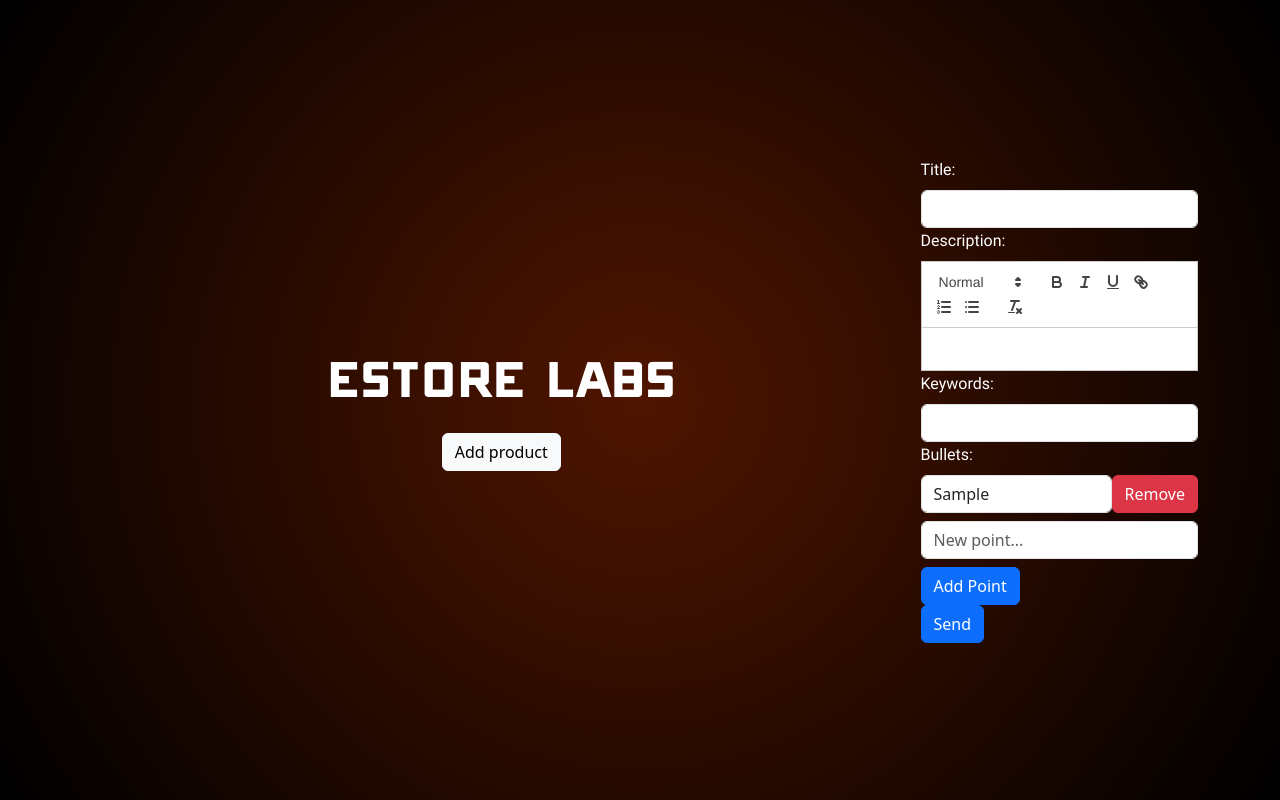
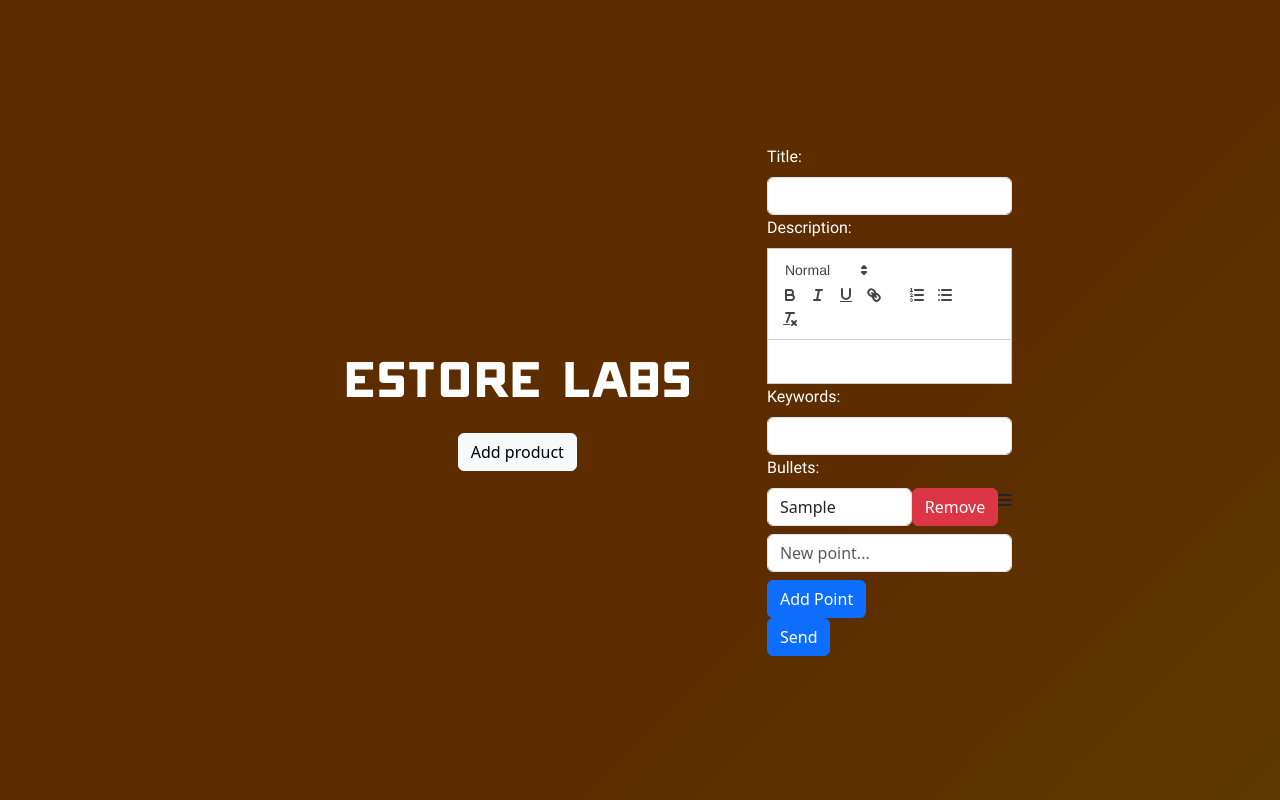
Before and after one commit to FLaMeREVENGE/estore-labs-task, a React (Create React App) app: page / in a window 1280 px wide. Both pictures are taken after typing "Sample" into the empty fields and a click on the button "Add Point". Built offline with nearby package versions, Linux system fonts and the light colour scheme.

Commit message:
drag works

```diff
--- a/package.json
+++ b/package.json
@@ -3,6 +3,9 @@
   "version": "0.1.0",
   "private": true,
   "dependencies": {
+    "@fortawesome/fontawesome-svg-core": "^6.5.1",
+    "@fortawesome/free-solid-svg-icons": "^6.5.1",
+    "@fortawesome/react-fontawesome": "^0.2.0",
     "@testing-library/jest-dom": "^5.17.0",
     "@testing-library/react": "^13.4.0",
     "@testing-library/user-event": "^13.5.0",
--- a/src/components/FormProduct.jsx
+++ b/src/components/FormProduct.jsx
@@ -5,6 +5,8 @@
 import ReactQuill from "react-quill";
 import "react-quill/dist/quill.snow.css";
 import { DragDropContext, Droppable, Draggable } from "react-beautiful-dnd";
+import { FontAwesomeIcon } from "@fortawesome/react-fontawesome";
+import { faBars } from "@fortawesome/free-solid-svg-icons";
 
 const schema = object({
   title: string().min(1).max(100),
@@ -45,33 +47,33 @@
   });
 
   const [newPoint, setNewPoint] = useState("");
-  const [points, setPoints] = useState([]); // Dodajemy stan komponentu dla punktów
+  const [points, setPoints] = useState([]);
 
   const onDragEnd = (result) => {
     if (!result.destination) return;
     const { source, destination } = result;
-    const pointsCopy = [...points]; // Skopiuj aktualne punkty
+    const pointsCopy = [...points];
     const [movedItem] = pointsCopy.splice(source.index, 1);
     pointsCopy.splice(destination.index, 0, movedItem);
-    setPoints(pointsCopy); // Zaktualizuj stan komponentu React
-    setValue("points", pointsCopy); // Zaktualizuj stan "points" w formularzu
+    setPoints(pointsCopy);
+    setValue("points", pointsCopy);
   };
 
   const handleAddPoint = () => {
     if (newPoint.trim() !== "") {
-      const pointsCopy = [...points]; // Skopiuj aktualne punkty
+      const pointsCopy = [...points];
       pointsCopy.push(newPoint);
-      setPoints(pointsCopy); // Zaktualizuj stan komponentu React
-      setValue("points", pointsCopy); // Zaktualizuj stan "points" w formularzu
+      setPoints(pointsCopy);
+      setValue("points", pointsCopy);
       setNewPoint("");
     }
   };
 
   const handleRemovePoint = (indexToRemove) => {
-    const pointsCopy = [...points]; // Skopiuj aktualne punkty
+    const pointsCopy = [...points];
     pointsCopy.splice(indexToRemove, 1);
-    setPoints(pointsCopy); // Zaktualizuj stan komponentu React
-    setValue("points", pointsCopy); // Zaktualizuj stan "points" w formularzu
+    setPoints(pointsCopy);
+    setValue("points", pointsCopy);
   };
 
   const onSubmit = (data) => {
@@ -85,12 +87,10 @@
         <Controller
           name="title"
           control={control}
-          render={({ field }) => (
-            <Form.Control {...field} type="text" />
-          )}
+          render={({ field }) => <Form.Control {...field} type="text" />}
         />
         {errors.title && (
-          <p className="error-text label">Tytuł jest wymagany.</p>
+          <p className="error-text label">Title is required</p>
         )}
       </Form.Group>
       <Form.Group>
@@ -118,31 +118,25 @@
       <Form.Group>
   <Form.Label className="label">Bullets:</Form.Label>
   <DragDropContext onDragEnd={onDragEnd}>
-          <Droppable droppableId="points">
+    {points.map((point, index) => (
+      <Droppable key={`droppable-${index}`} droppableId={`droppable-${index}`}>
         {(provided) => (
           <div ref={provided.innerRef} {...provided.droppableProps}>
-                {points.map((point, index) => (
-                  <Draggable
-                    key={`point-${index}`} // Unikalny klucz na podstawie indeksu
-                    draggableId={`point-${index}`}
-                    index={index}
-                  >
+            <Draggable key={`draggable-${index}`} draggableId={`draggable-${index}`} index={index}>
               {(provided) => (
-                      <div
-                        ref={provided.innerRef}
-                        {...provided.draggableProps}
-                        {...provided.dragHandleProps}
-                      >
+                <div ref={provided.innerRef} {...provided.draggableProps}>
+                  <div className="d-flex">
                     <Controller
                       name={`points[${index}]`}
                       control={control}
                       defaultValue={point}
                       render={({ field }) => (
-                            <div className="d-flex">
                         <Form.Control
                           {...field}
                           type="text"
                           className="mr-2"
+                        />
+                      )}
                     />
                     <Button
                       variant="danger"
@@ -150,17 +144,21 @@
                     >
                       Remove
                     </Button>
+                    <div
+                      className="drag-handle"
+                      {...provided.dragHandleProps}
+                    >
+                      <FontAwesomeIcon icon={faBars} />
                     </div>
-                          )}
-                        />
+                  </div>
                 </div>
               )}
             </Draggable>
-                ))}
             {provided.placeholder}
           </div>
         )}
       </Droppable>
+    ))}
   </DragDropContext>
   <div className="mt-2">
     <Form.Control
@@ -169,15 +167,12 @@
       onChange={(e) => setNewPoint(e.target.value)}
       placeholder="New point..."
     />
-          <Button
-            variant="primary"
-            className="mt-2"
-            onClick={handleAddPoint}
-          >
+    <Button variant="primary" className="mt-2" onClick={handleAddPoint}>
       Add Point
     </Button>
   </div>
 </Form.Group>
+
       <Button type="submit">Send</Button>
     </Form>
   );
--- a/src/scss/components/app.scss
+++ b/src/scss/components/app.scss
@@ -1,7 +1,39 @@
 @use '../global/variables' as *;
 
 body {
-    background: $background;
+    width: 100%;
+  height: 100vh;
+  display: flex;
+  align-items: center;
+  justify-content: center;
+  background-size: 300% 300%;
+  background-image: linear-gradient(-45deg, rgb(93, 68, 0) 0%, rgb(93, 45, 0) 25%, rgb(93, 45, 0) 51%, #000000 100%);
+  -webkit-animation: AnimateBG 20s ease infinite;
+          animation: AnimateBG 20s ease infinite;
+}
+
+@-webkit-keyframes AnimateBG {
+  0% {
+    background-position: 0% 50%;
+  }
+  50% {
+    background-position: 100% 50%;
+  }
+  100% {
+    background-position: 0% 50%;
+  }
+}
+
+@keyframes AnimateBG {
+  0% {
+    background-position: 0% 50%;
+  }
+  50% {
+    background-position: 100% 50%;
+  }
+  100% {
+    background-position: 0% 50%;
+  }
 }
 
 .title {
```
Also changed, not shown: 1 other file (tests, documents, lock files or other folders). Lines whose indentation alone changed are shown as unchanged.
